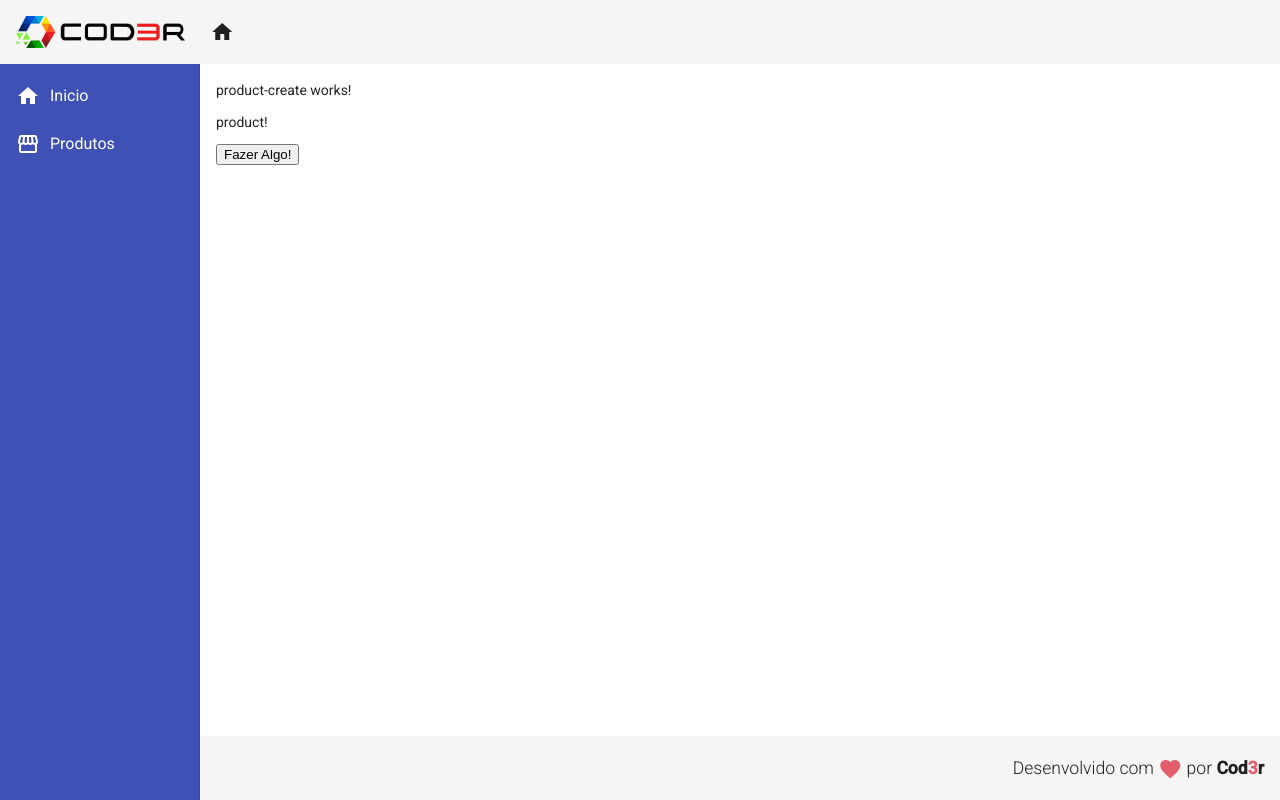
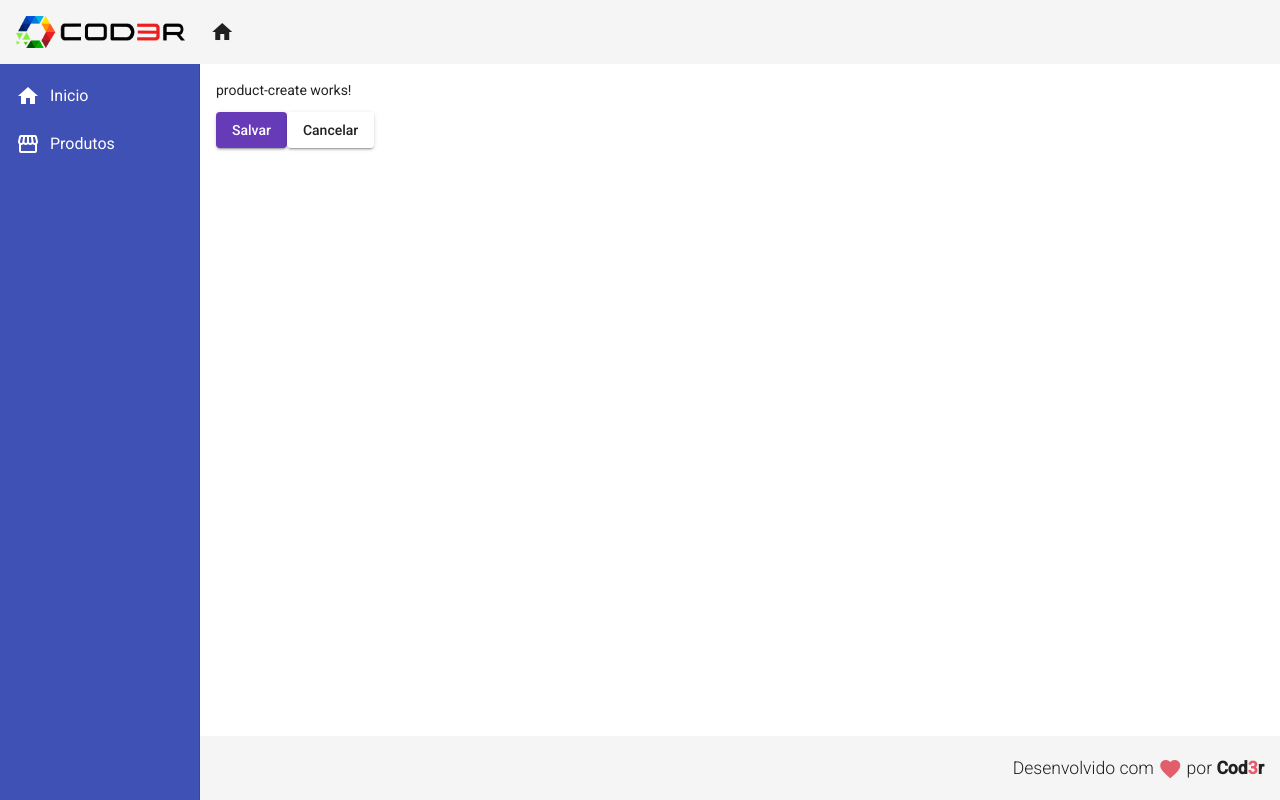
Before and after one commit to matheusned15/CRUD-angular, an Angular app: page /products/create in a window 1280 px wide. Built offline with nearby package versions, Linux system fonts and the light colour scheme.

Commit message:
Produto Service

```diff
--- a/src/app/app.module.ts
+++ b/src/app/app.module.ts
@@ -19,6 +19,7 @@
 import { ForDirective } from './directives/for.directive';
 import { ProductCreateComponent } from './components/product/product-create/product-create.component';
 import { MatButtonModule } from '@angular/material/button';
+import { MatSnackBarModule } from '@angular/material/snack-bar';
 
 
 
@@ -42,7 +43,8 @@
     MatSidenavModule,
     MatListModule,
     MatCardModule,
-    MatButtonModule
+    MatButtonModule,
+    MatSnackBarModule
   ],
   providers: [],
   bootstrap: [AppComponent]
--- a/src/app/components/product/product-create/product-create.component.html
+++ b/src/app/components/product/product-create/product-create.component.html
@@ -1,5 +1,9 @@
-<p id="atributoL">product-create works!</p>
-<p id="atributoL">product!</p>
+<p>product-create works!</p>
 
+<button mat-raised-button (click)="createProduct()" color="primary">
+    Salvar
+</button>
 
-<button click="fazerAlgo()">Fazer Algo!</button>
+<button mat-raised-button (click)="cancel()">
+    Cancelar
+</button>
--- a/src/app/components/product/product-create/product-create.component.ts
+++ b/src/app/components/product/product-create/product-create.component.ts
@@ -1,4 +1,6 @@
+import { ProductService } from './../product.service';
 import { Component, OnInit } from '@angular/core';
+import { Router } from '@angular/router';
 
 @Component({
   selector: 'app-product-create',
@@ -9,11 +11,20 @@
 
   atributoL = "qualquer"
 
-  constructor() { }
+  constructor(private productService: ProductService,
+    private router: Router) { }
 
 
   ngOnInit(): void {
   }
 
+  createProduct(): void {
+    this.productService.showMessage('Produto criado!')
+
+  }
+
+  cancel(): void {
+    this.router.navigate(['/products'])
+  }
 
 }
--- a/src/app/components/product/product.model.ts
+++ b/src/app/components/product/product.model.ts
@@ -1,5 +1,5 @@
 export interface Product {
-    id?: number
+    id?  : number
     name: string
     price: number
 }
--- /dev/null
+++ b/src/app/components/product/product.service.ts
@@ -0,0 +1,18 @@
+import { Injectable } from '@angular/core';
+import { MatSnackBar} from '@angular/material/snack-bar'
+
+@Injectable({
+  providedIn: 'root'
+})
+export class ProductService {
+
+  constructor(private snackBar : MatSnackBar) { }
+
+  showMessage(msg: string): void{
+    this.snackBar.open(msg, 'X',{
+      duration: 3000,
+      horizontalPosition: "right",
+      verticalPosition: "top"
+    })
+  }
+}
```
